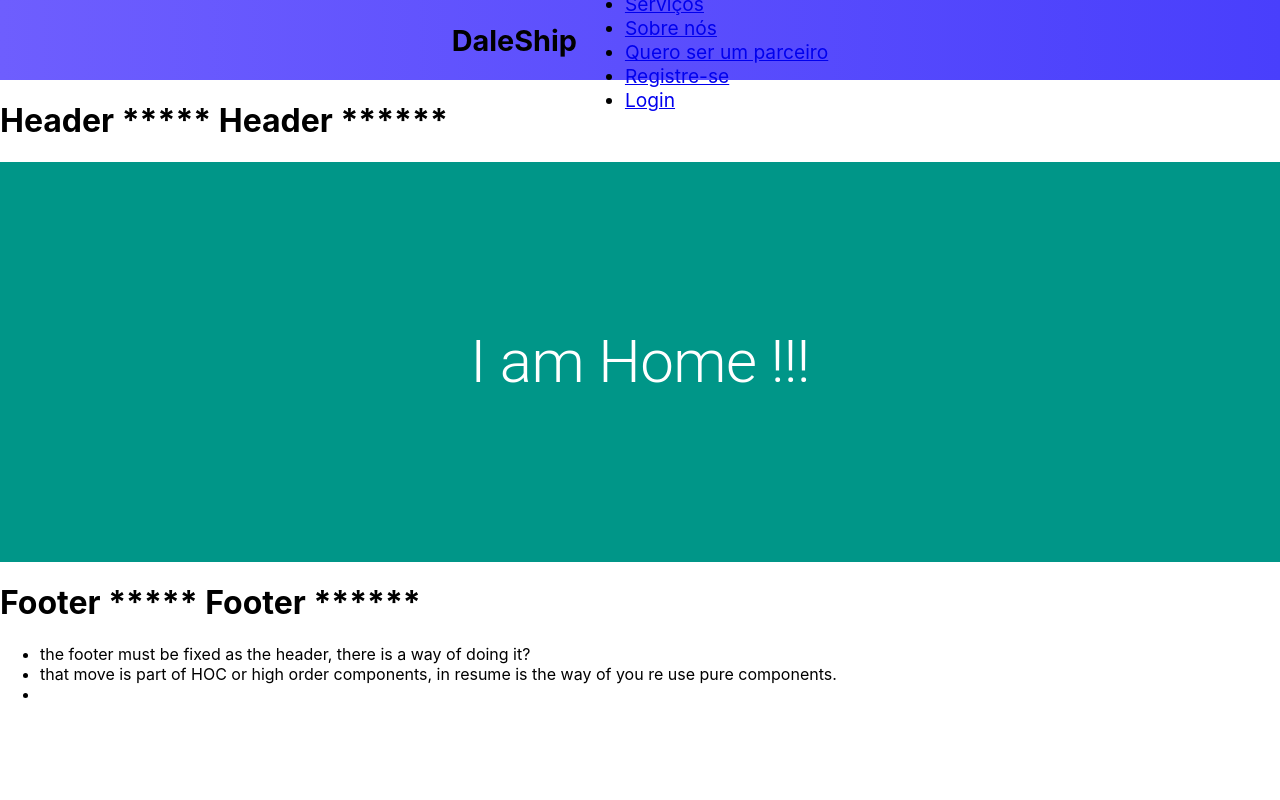
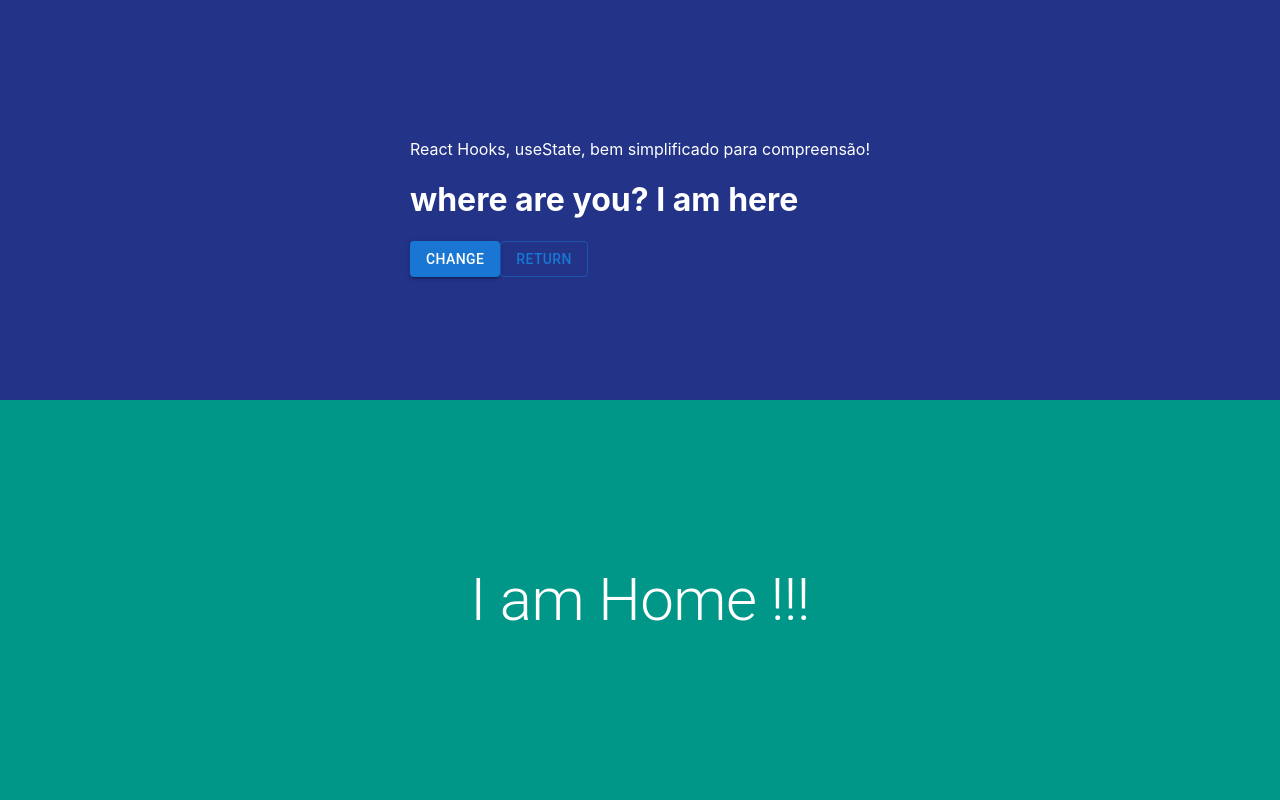
Before and after one commit to okubobarros/react_practitioner, a React (Create React App) app in the folder my-app/: page / in a window 1280 px wide. Shown: the top 800 px of the page. Built offline with nearby package versions, Linux system fonts and the light colour scheme.

Commit message:
state - useState

```diff
--- a/my-app/src/App.js
+++ b/my-app/src/App.js
@@ -1,7 +1,7 @@
 import Home from './views/Home'
 import Footer from './components/Footer/index.js'
 import Header from './components/Header/index.js'
-
+import './index.css'
 
 
 function App() {
--- a/my-app/src/components/Banners/Banner.js
+++ b/my-app/src/components/Banners/Banner.js
@@ -11,7 +11,6 @@ export default function Banner() {
             <Grid item sx={{ color: '#fff' }}>
                 <Typography variant='h2' fontSize='bold'>
                     your banner!!!
-
                 </Typography>
             </Grid>
         </Grid>
--- a/my-app/src/components/Button.css
+++ b/my-app/src/components/Button.css
@@ -0,0 +1,5 @@
+btn {
+    width:10px;
+    height:20px;
+    background-color: blueviolet;
+}
--- a/my-app/src/components/Header/index.js
+++ b/my-app/src/components/Header/index.js
@@ -1,12 +1,41 @@
-function Header() {
+import { Grid, Button } from '@mui/material'
+import { useEffect, useState } from 'react'
+
+
+export default function Banner() {
+
+    // Destructuring Es6, essa é a base do useState, a syntaxe será essa always - o que pode mudar estará dentro do que vc espera dentro do parametro, no caso abaixo uma String
+    // para ilustrar o exemplo, mas poderia ser uma string vazia, uma array []...
+    const [text, setText] = useState('I am here');
+
+    // os eventos que são acionados, passamos uma arrow func para simplificar, no caso não ha necessidade de return ou {}
+    const clickHandler = () => setText('I am gone!!!');
+    const goBack = () => setText('Here I am');
+
+
+    // Esse hook para um segundo momento
+    useEffect(() => {
+    }, [])
+
+
     return (
-        <div>
-            <h1>
-                Header ***** Header ******
-            </h1>
-
-        </div >
+        <Grid
+            container
+            direction='row'
+            justifyContent='center'
+            alignItems='center'
+            sx={{ minHeight: '50VH', bgcolor: '#238' }}>
+            <Grid item sx={{ color: '#fff' }}>
+                <p>React Hooks, useState, bem simplificado para compreensão!</p>
+                <h1>where are you? {text}</h1>
+                {/* onClick = evebto padrao para o react é uma funcao para chamar no click mesmo */}
+                <Button onClick={clickHandler} text={'#FFF'} variant={'contained'} >
+                    change
+                </Button>
+                <Button variant={'outlined'} onClick={goBack}>
+                    Return
+                </Button>
+            </Grid>
+        </Grid>
     )
 }
-
-export default Header;
--- a/my-app/src/index.css
+++ b/my-app/src/index.css
@@ -11,3 +11,9 @@ code {
   font-family: source-code-pro, Menlo, Monaco, Consolas, 'Courier New',
     monospace;
 }
+
+btn {
+  background-color: blueviolet;
+  width: 20px;
+  height: 20px;
+}
--- a/my-app/src/index.js
+++ b/my-app/src/index.js
@@ -10,7 +10,7 @@ import Navbar from './components/Navbar/Navbar';
 const root = ReactDOM.createRoot(document.getElementById('root'));
 root.render(
   <React.StrictMode>
-    <Navbar />
+    {/* <Navbar /> */}
     <App />
   </React.StrictMode>
 );
```
